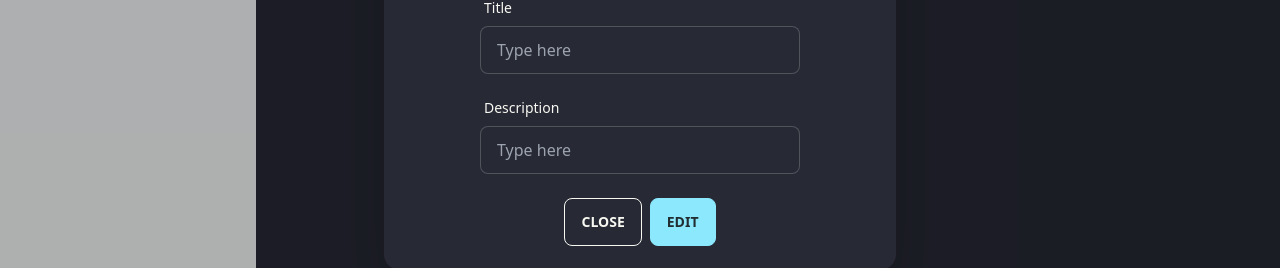
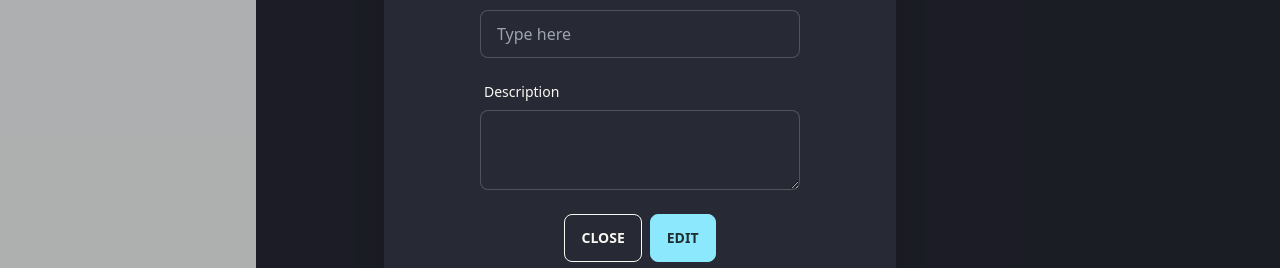
Before and after one commit to gajevski/OwnSpace, a Next.js app: page /games/1 in a window 1280 px wide. Both pictures are taken after a click on the button "EDIT GAME". Shown: the part 376-644 px from the top of the page. Built offline with nearby package versions, Linux system fonts and the light colour scheme; no server answers.

Commit message:
Add text area component with dynamic height

```diff
--- a/app/games/[gameId]/page.tsx
+++ b/app/games/[gameId]/page.tsx
@@ -1,10 +1,10 @@
 'use client'
 
-import { useState, useEffect } from "react";
+import { useState, useEffect, useRef } from "react";
 
 export default function gameId({ params }) {
     const [game, setGame] = useState([]);
-
+    const textareaRef = useRef(null);
 
     useEffect(() => {
         fetch(`/api/games/${params.gameId}`)
@@ -18,6 +18,18 @@ export default function gameId({ params }) {
             });
     }, []);
 
+    useEffect(() => {
+        if (textareaRef.current) {
+            adjustTextareaHeight();
+        }
+    }, [game.description]);
+
+    const adjustTextareaHeight = () => {
+        if (textareaRef.current) {
+            textareaRef.current.style.height = "auto"; // Reset the height to auto to calculate the new height
+            textareaRef.current.style.height = `${textareaRef.current.scrollHeight}px`;
+        }
+    };
 
     return (
         <div className="h-full flex flex-col prose">
@@ -61,13 +73,7 @@ export default function gameId({ params }) {
                         <label className="label">
                             <span className="label-text">Description</span>
                         </label>
-                        <input
-                            type="text"
-                            name="description"
-                            placeholder="Type here"
-                            className="input input-bordered w-full max-w-xs"
-                            value={game?.description}
-                        />
+                        <textarea className="textarea textarea-bordered textarea-md w-full max-w-xs" name="description" value={game?.description} onChange={adjustTextareaHeight} ref={textareaRef}></textarea>
                     </div>
                     <div className="modal-action">
                         <button className="btn btn-outline" onClick={() => window.edit_game_modal.close()}>
```
